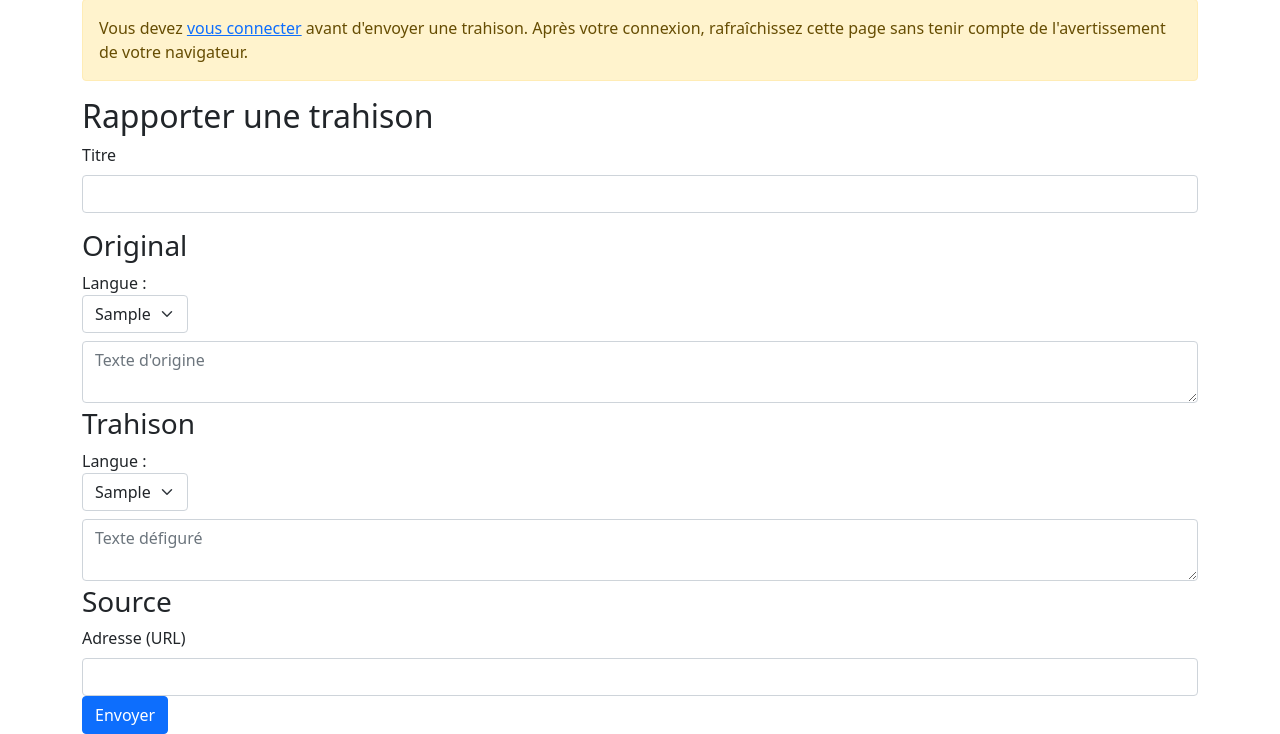
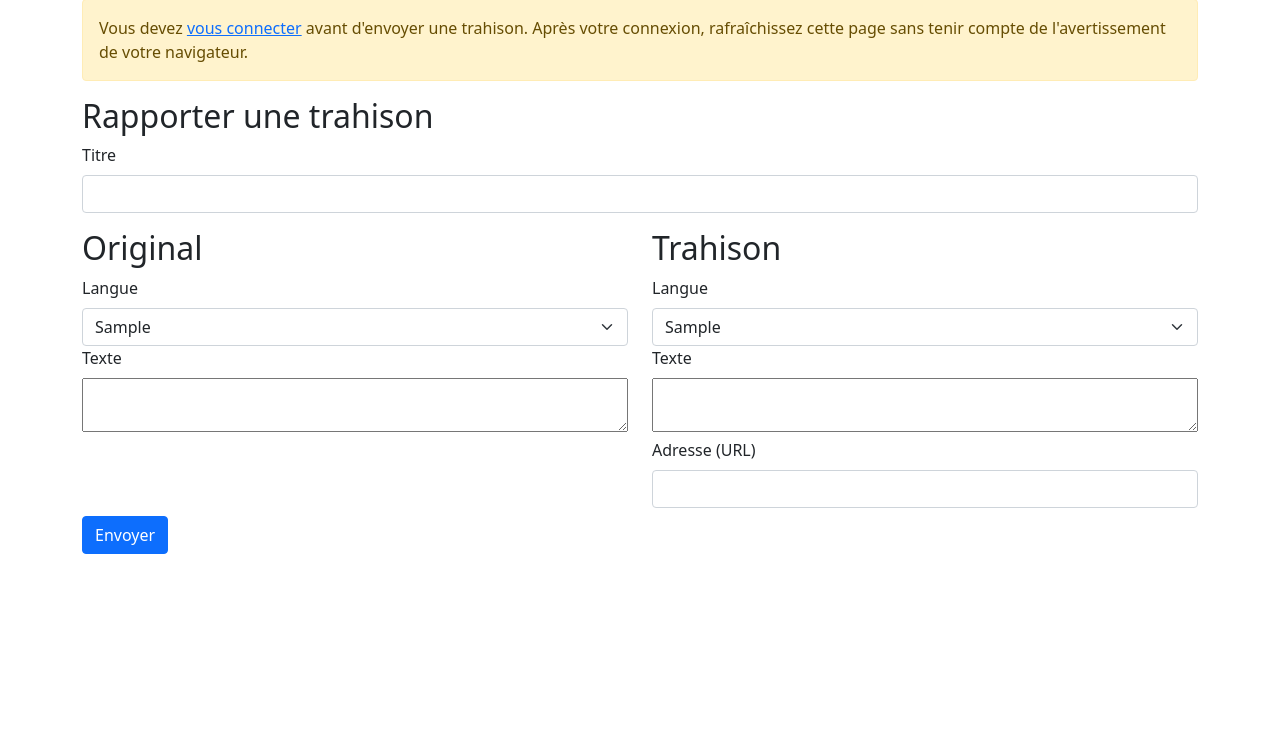
Before and after one commit to ghuysmans/dixpelles, a PHP site: page /submit.php in a window 1280 px wide. Shown: the part 124-858 px from the top of the page. After the commit the page ends 678 px from the top, so only its background shows below. Run offline with PHP 8.4, Linux system fonts and the light colour scheme; tables that the repository leaves empty hold one stand-in row (values such as "Sample post").

Commit message:
Redesign submit.php

```diff
--- a/www/submit.php
+++ b/www/submit.php
@@ -30,20 +30,23 @@ if (!$ok) {
 		<input class="form-control" name="title" id="title" value="<?=quote(maybe('title'))?>" required>
 	</div>
 </div>
-<h3>Original</h3>
-<label class="form-label">Langue : <?php show_lang_sel('orig');?></label>
-<textarea class="form-control mb-1" name="orig_text" placeholder="Texte d'origine" required>
-<?=quote(maybe('orig_text'))?>
-</textarea>
-<h3 title="Mauvaise traduction">Trahison</h3>
-<label class="form-label">Langue : <?php show_lang_sel('target');?></label>
-<textarea class="form-control mb-1" name="target_text" placeholder="Texte défiguré" required>
-<?=quote(maybe('target_text'))?>
-</textarea>
-<h3>Source</h3>
-<label class="form-label" for="url">Adresse (URL)</label>
-<div class="input-group">
-<input class="form-control" type="url" name="url" id="url" value="<?=quote(maybe('url'))?>" required>
+<div class="row">
+	<div class="col-md-6 mb-2">
+		<h2>Original</h2>
+		<label class="form-label" for="orig">Langue</label>
+		<?php show_lang_sel('orig');?>
+		<label class="form-label" for="orig_text">Texte</label>
+		<textarea class="w-100" name="orig_text" id="orig_text"><?=quote(maybe('orig_text'))?></textarea>
+	</div>
+	<div class="col-md-6 mb-2">
+		<h2>Trahison</h2>
+		<label class="form-label" for="target">Langue</label>
+		<?php show_lang_sel('target');?>
+		<label class="form-label" for="target_text">Texte</label>
+		<textarea class="w-100" name="target_text" id="target_text"><?=quote(maybe('target_text'))?></textarea>
+		<label class="form-label" for="url">Adresse (URL)</label>
+		<input class="form-control" type="url" name="url" id="url" value="<?=quote(maybe('url'))?>" required>
+	</div>
 </div>
 <button class="btn btn-primary">Envoyer</button>
 </form>
--- a/www/template.php
+++ b/www/template.php
@@ -60,7 +60,7 @@ function show_lang_sel($name) {
 			$langs[$r['iso639_1']] = $r['french'];
 	}
 ?>
-<select class="form-select" name="<?=$name?>" required>
+<select class="form-select" name="<?=$name?>" id="<?=$name?>" required>
 <?php
 	foreach ($langs as $iso => $fr) {
 		$sel = isset($_POST[$name]) && $_POST[$name] == $iso ? ' selected' : '';
```
